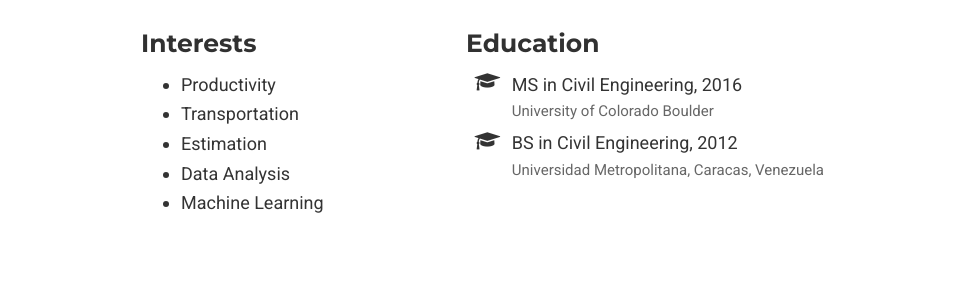
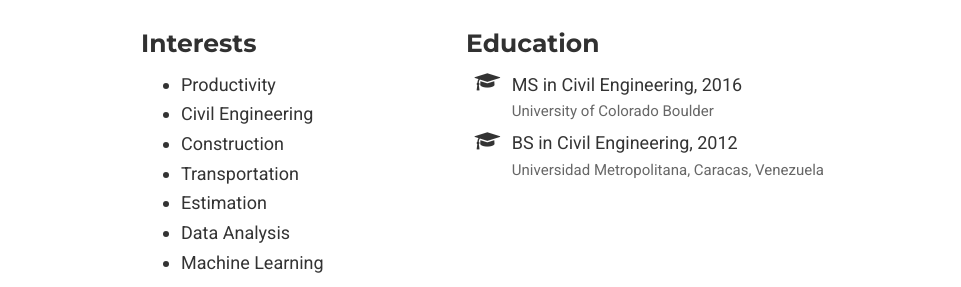
Before and after one commit to guillermonevett/guillermonevett.github.io, a plain HTML site: page index.html in a window 1280 px wide. Shown: the part 513-800 px from the top of the page, 319-1280 px from the left. Drawn offline with nearby package versions, Linux system fonts and the light colour scheme; some icons are missing.

Commit message:
civil Engineering

```diff
--- a/index.html
+++ b/index.html
@@ -360,6 +360,10 @@
 
           <li>Productivity</li>
 
+          <li>Civil Engineering</li>
+
+          <li>Construction</li>
+
           <li>Transportation</li>
 
           <li>Estimation</li>
```
